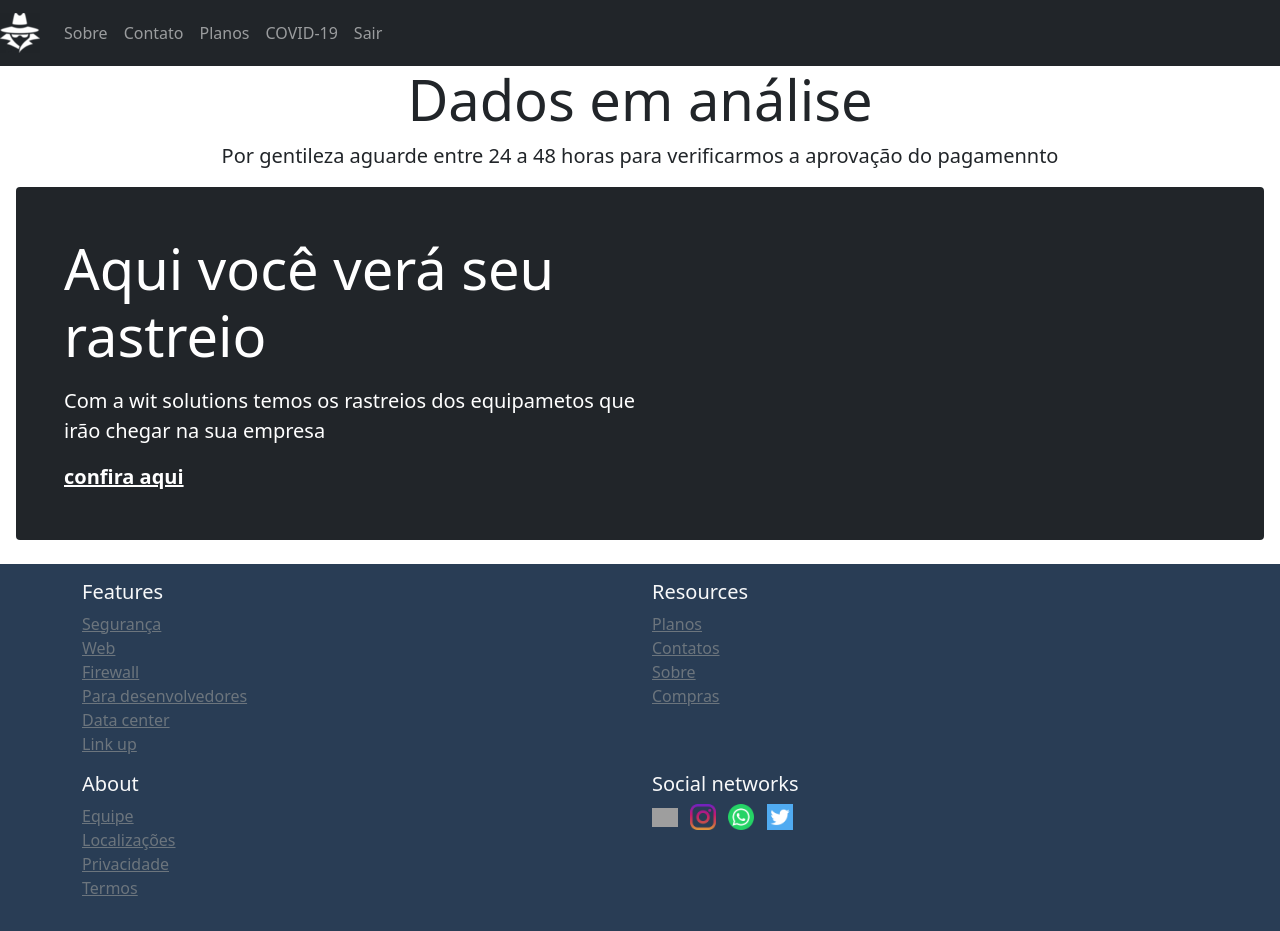
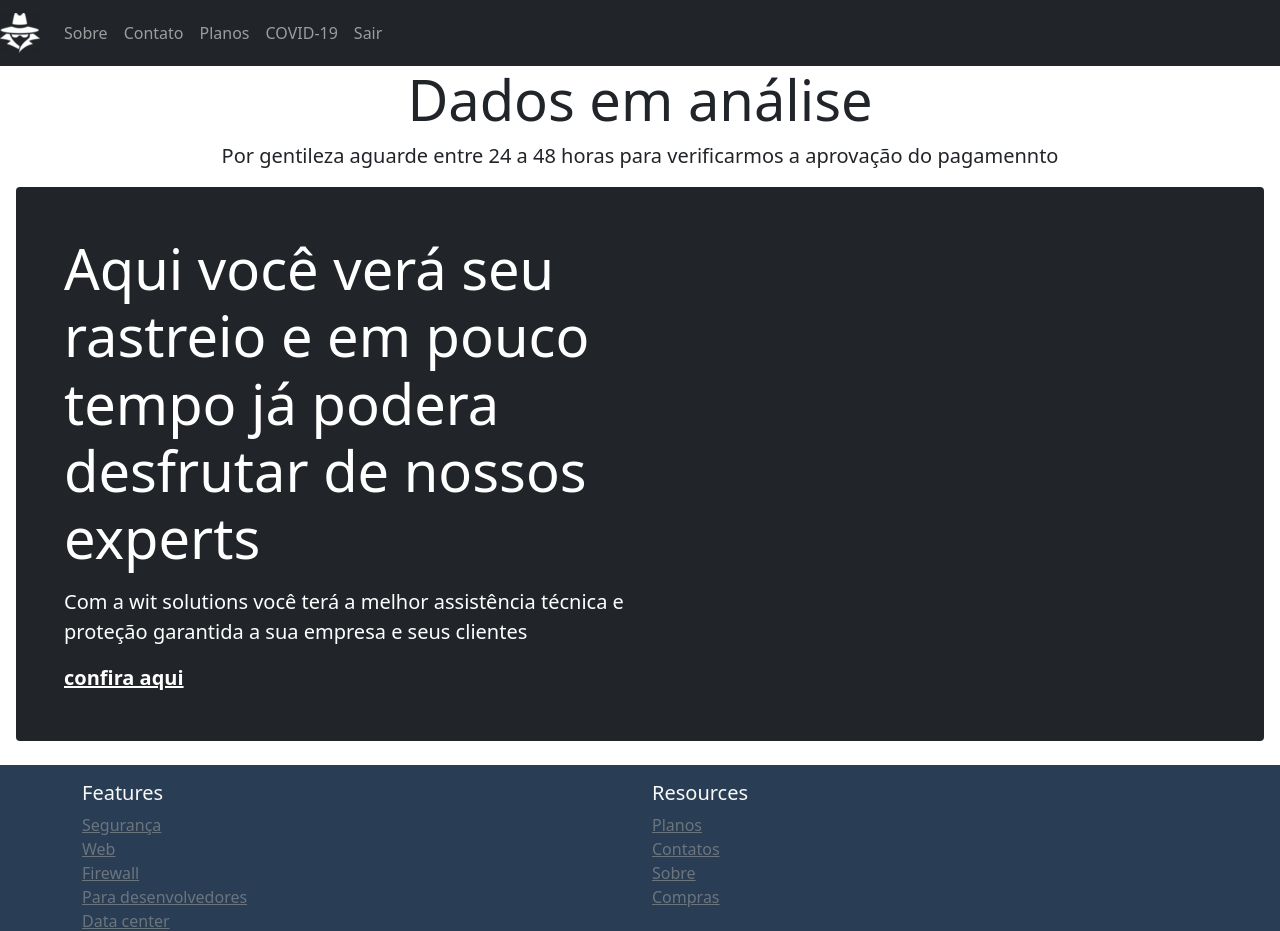
Before and after one commit to joaovc800/projetos-2021.1, a PHP site: page /aprovacao.php in a window 1280 px wide. Shown: the top 931 px of the page. Run offline with PHP 8.4, Linux system fonts and the light colour scheme; the visitor is signed in with stand-in values (Sample User, id 1); some libraries are stand-ins or nearby versions; grey boxes are pictures that could not be loaded.

Commit message:
Update aprovacao.php

```diff
--- a/aprovacao.php
+++ b/aprovacao.php
@@ -56,8 +56,8 @@
         <p class="lead text-center">Por gentileza aguarde entre 24 a 48 horas para verificarmos a  aprovação do pagamennto</p>
         <div class="p-4 p-md-5 mb-4 text-white rounded bg-dark">
             <div class="col-md-6 px-0">
-                <h1 class="display-4">Aqui você verá seu rastreio</h1>
-                <p class="lead my-3">Com a wit solutions temos os rastreios dos equipametos que irão chegar na sua empresa</p>
+                <h1 class="display-4">Aqui você verá seu rastreio e em pouco tempo já podera desfrutar de nossos experts </h1>
+                <p class="lead my-3">Com a wit solutions você terá a melhor assistência técnica e proteção garantida a sua empresa e seus clientes</p>
                 <p class="lead mb-0"><a href="#" class="text-white fw-bold">confira aqui</a></p>
             </div>
         </div>
```
